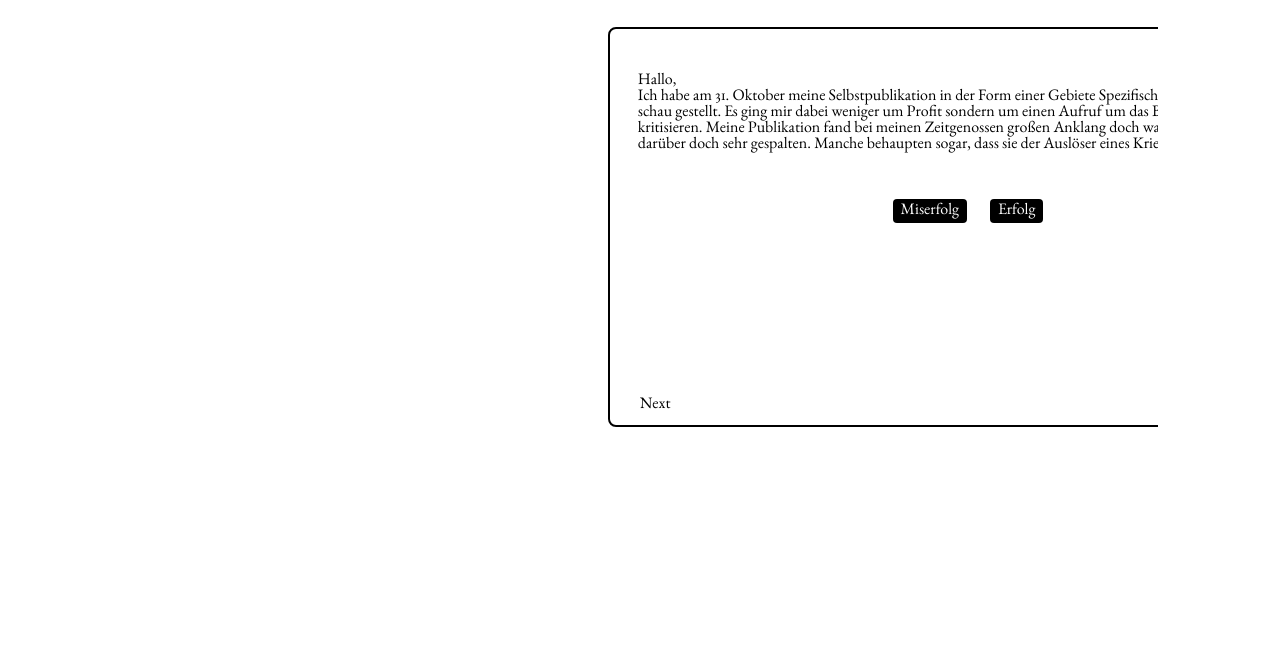
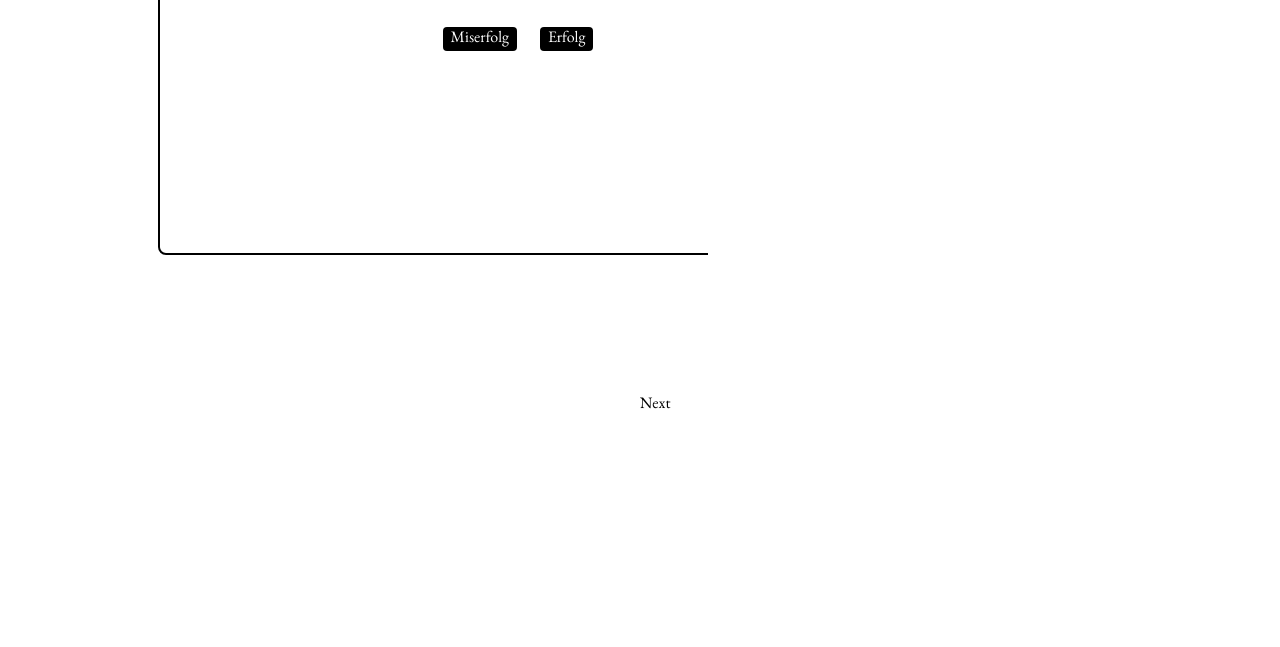
Before and after one commit to hybridselfpublishing5/hybridselfpublishing5.github.io, a plain HTML site: page animation/neuecode/index.html in a window 1280 px wide. Shown: the part 153-800 px from the top of the page. Drawn offline with nearby package versions, Linux system fonts and the light colour scheme; files whose address does not match are found by name.

Commit message:
Update style.css

```diff
--- a/animation/neuecode/css/style.css
+++ b/animation/neuecode/css/style.css
@@ -41,8 +41,6 @@ body{
 	width:700px;
 	height:600px;
 	background-color:#fff;
-	margin-left:450px;
-    margin-top: 180px;
 }
 
 .slider-wrapper {
```
